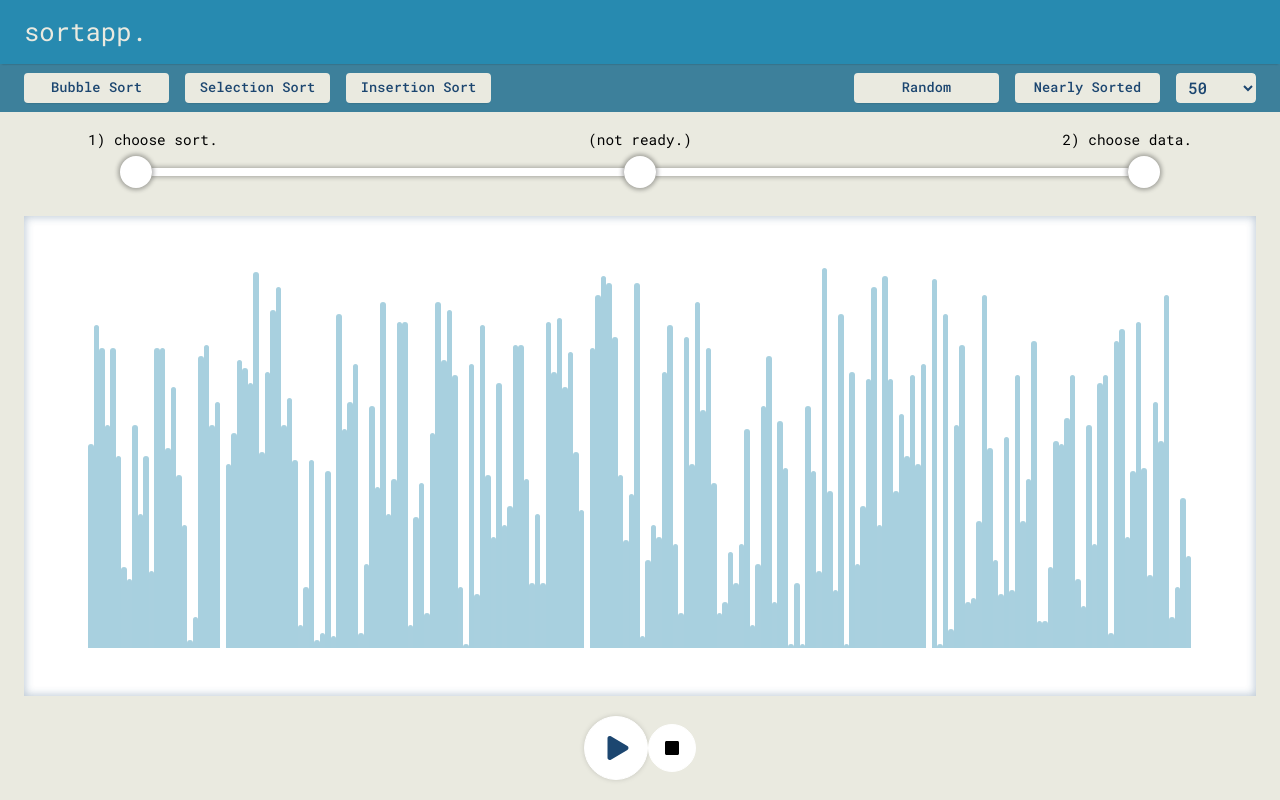
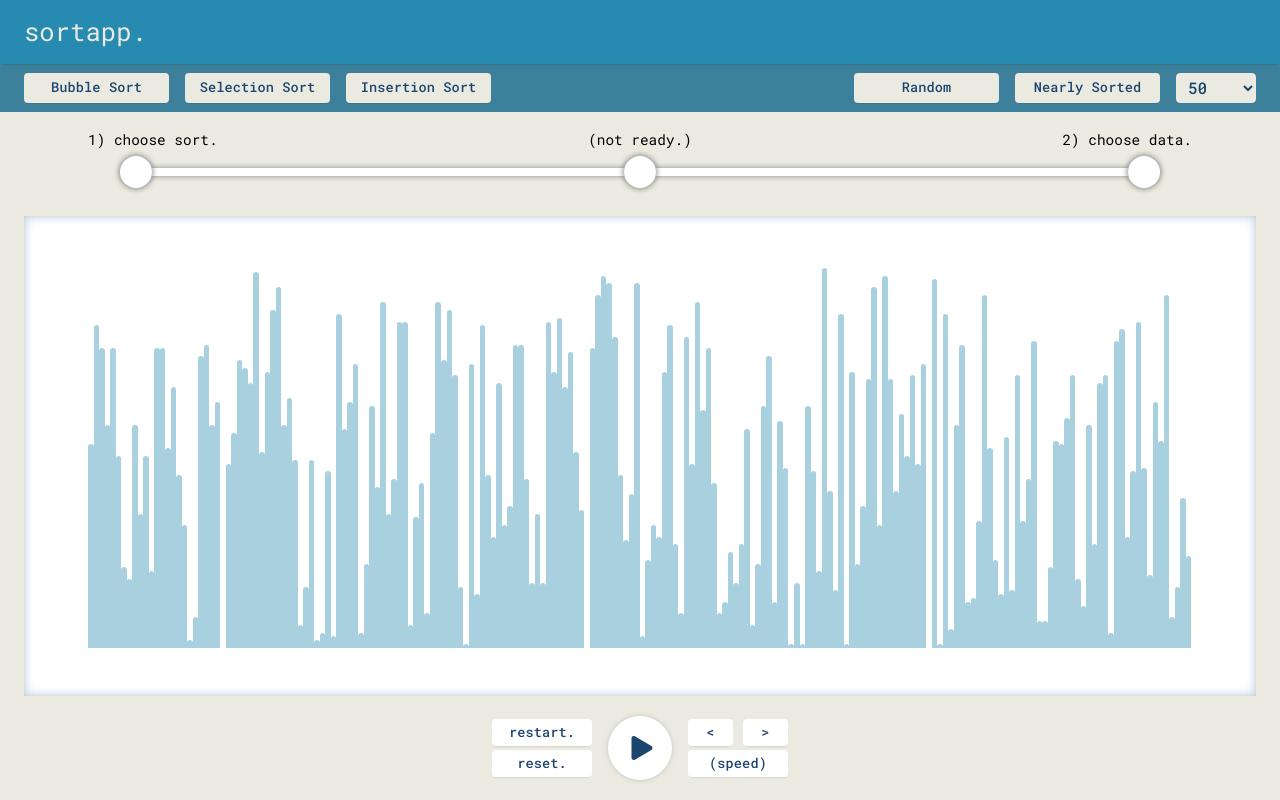
Before and after one commit to kyle4real/Sorting-Visualizer, a React (Create React App) app in the folder client/: page / in a window 1280 px wide. Built offline with nearby package versions, Linux system fonts and the light colour scheme.

Commit message:
Removed stop and refresh buttons. Created restart, reset, step forward, step backwards, and speed buttons.

```diff
--- a/client/src/components/Sorting/Controls/Controls.js
+++ b/client/src/components/Sorting/Controls/Controls.js
@@ -1,14 +1,24 @@
 import React from "react";
 import styles from "./Controls.module.scss";
 import PlayButton from "./PlayButton/PlayButton";
-import StopButton from "./StopButton/StopButton";
+import Button from "./../../UI/Button/Button";
 
 const Controls = () => {
     return (
         <div className={styles["controls-container"]}>
             <div className={styles["controls"]}>
+                <div className={styles["btns"]}>
+                    <Button className={"controls-left"}>restart.</Button>
+                    <Button className={"controls-left"}>reset.</Button>
+                </div>
                 <PlayButton isPlaying={false} />
-                <StopButton />
+                <div className={styles["btns"]}>
+                    <div className={styles["btns-2"]}>
+                        <Button className={"controls-right"}>{"<"}</Button>
+                        <Button className={"controls-right"}>{">"}</Button>
+                    </div>
+                    <Button className={"controls-left"}>(speed)</Button>
+                </div>
             </div>
         </div>
     );
--- a/client/src/components/Sorting/Controls/Controls.module.scss
+++ b/client/src/components/Sorting/Controls/Controls.module.scss
@@ -10,6 +10,19 @@
 .controls {
     height: 4rem;
     display: flex;
+    gap: 1rem;
     align-items: center;
     justify-content: center;
+
+    .btns {
+        display: flex;
+        flex-direction: column;
+        gap: 0.3rem;
+    }
+
+    .btns-2 {
+        display: flex;
+        flex-direction: row;
+        justify-content: space-between;
+    }
 }
--- a/client/src/components/Sorting/Controls/StopButton/StopButton.js
+++ /dev/null
@@ -1,13 +0,0 @@
-import React from "react";
-import styles from "./StopButton.module.scss";
-import { FaStop } from "react-icons/fa";
-
-const StopButton = () => {
-    return (
-        <div className={styles["stop-button"]}>
-            <FaStop className={styles["stop-button__stop"]} />
-        </div>
-    );
-};
-
-export default StopButton;
--- a/client/src/components/Sorting/Controls/StopButton/StopButton.module.scss
+++ /dev/null
@@ -1,11 +0,0 @@
-.stop-button {
-    height: 3rem;
-    width: 3rem;
-    border-radius: 50%;
-    display: flex;
-    justify-content: center;
-    align-items: center;
-    border: 1px solid white;
-    cursor: pointer;
-    background: white;
-}
--- a/client/src/components/UI/Button/Button.js
+++ b/client/src/components/UI/Button/Button.js
@@ -1,8 +1,13 @@
 import styles from "./Button.module.scss";
 
-const Button = ({ children, handleClick, isActive }) => {
+const Button = ({ children, handleClick, isActive, className }) => {
     return (
-        <button onClick={handleClick} className={`${styles.button} ${isActive && styles.active}`}>
+        <button
+            onClick={handleClick}
+            className={`${className && styles[className]} ${styles.button} ${
+                isActive && styles.active
+            }`}
+        >
             {children}
         </button>
     );
--- a/client/src/components/UI/Button/Button.module.scss
+++ b/client/src/components/UI/Button/Button.module.scss
@@ -34,3 +34,17 @@ $buttonColor: $secondary;
         color: $white;
     }
 }
+
+.controls-left {
+    color: $secondary;
+    background: white;
+    min-width: 100px;
+    border: white;
+}
+
+.controls-right {
+    color: $secondary;
+    background: white;
+    min-width: 45px;
+    border: white;
+}
```
